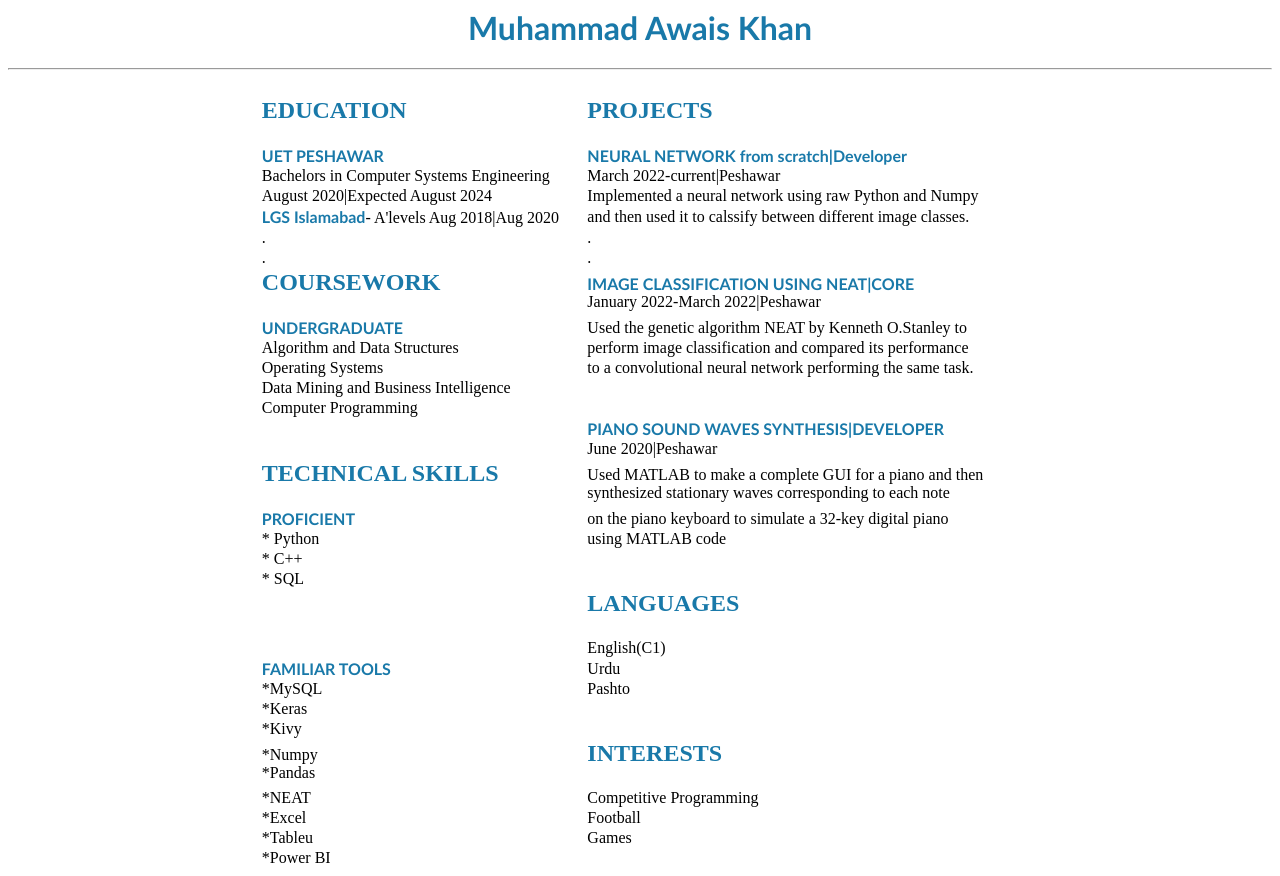
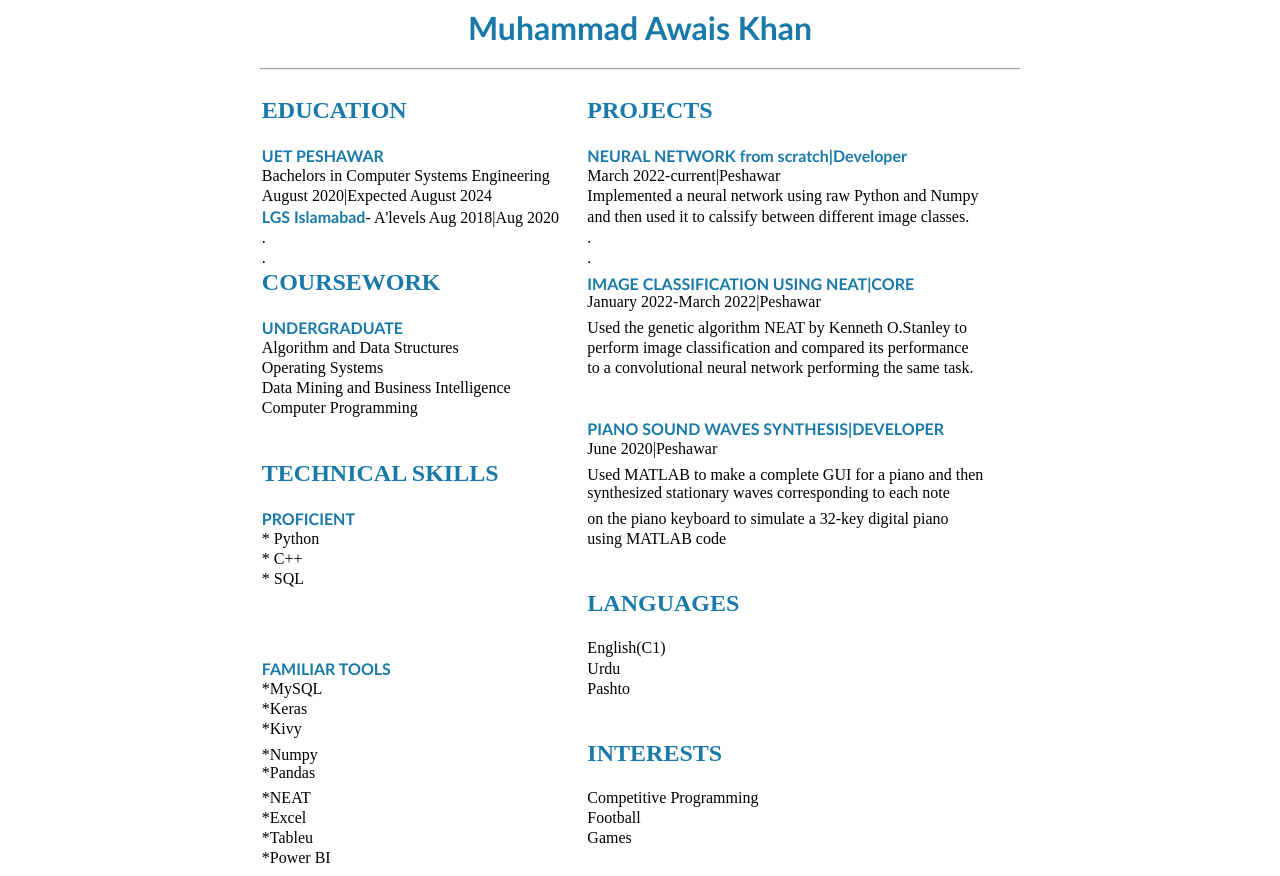
Before and after one commit to MAK-109/lab3cv, a plain HTML site: page index.html in a window 1280 px wide. Drawn offline with Linux system fonts and the light colour scheme.

Commit message:
Update index.html

```diff
--- a/index.html
+++ b/index.html
@@ -25,7 +25,8 @@
             <h1>
                 Muhammad Awais Khan
             </h1>
-            <hr style ="color:#1979a9">
+            <hr style = "color:#1979a9;width:60%">
+
             <br/>
 
 
```
